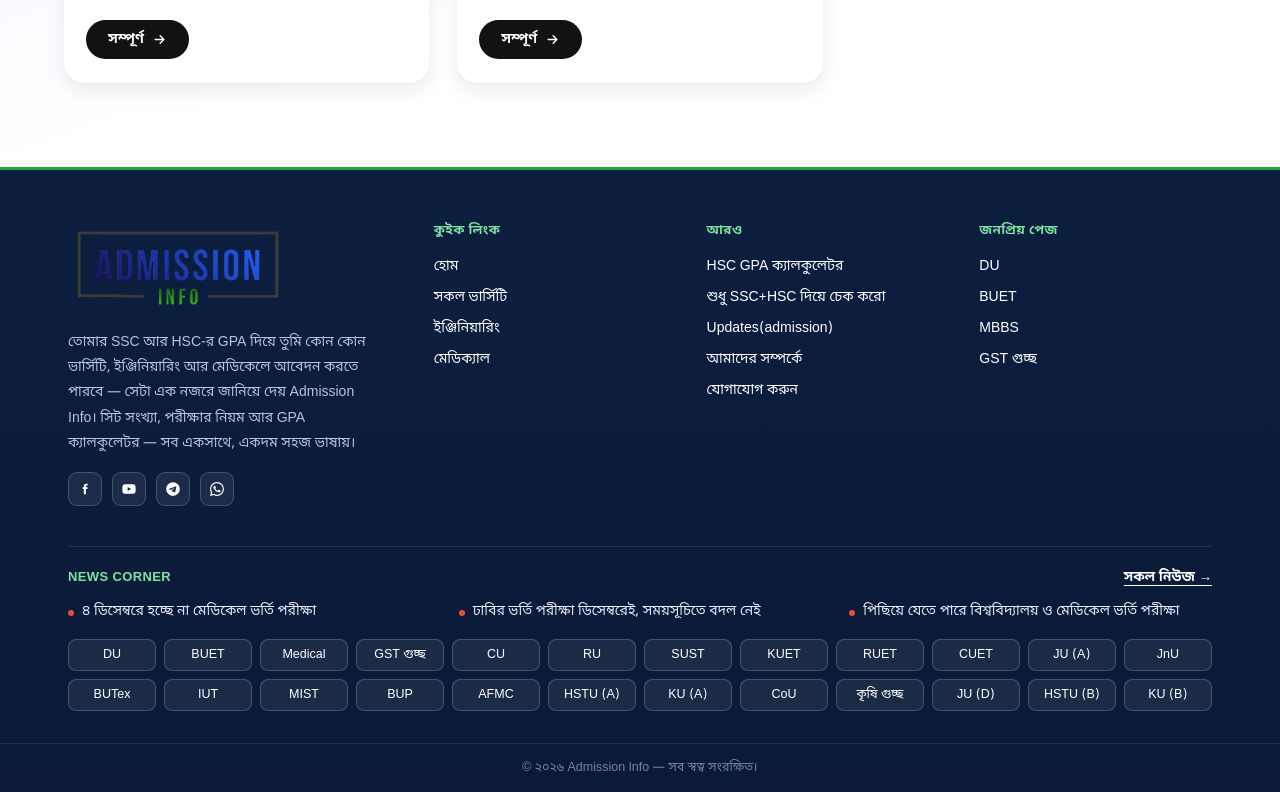
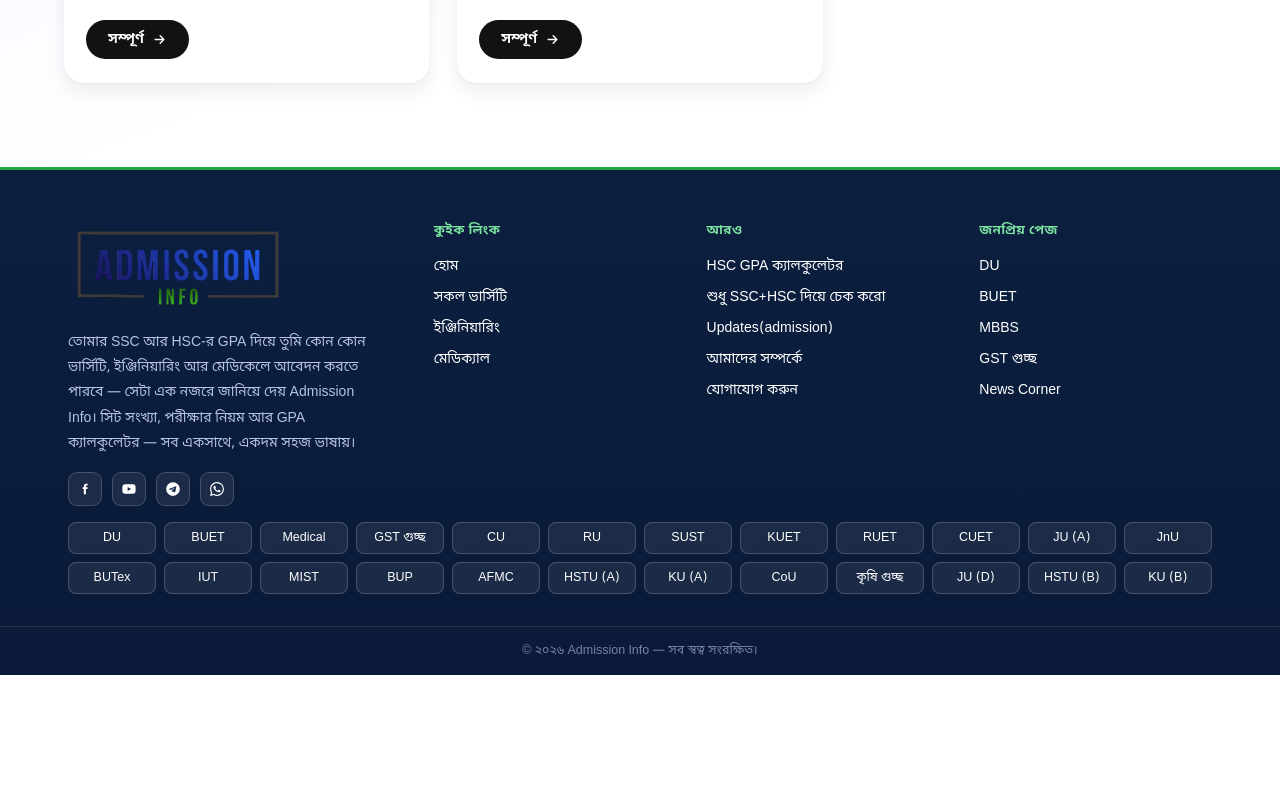
Before and after one commit to nishat-jihad/Admission-info, a Next.js app in the folder chance-hobe-ki/: page /news in a window 1280 px wide. Shown: the part 1429-2221 px from the top of the page. After the commit the page ends 2104 px from the top, so only its background shows below. Built offline with nearby package versions, Linux system fonts and the light colour scheme.

Commit message:
Update Footer.js

```diff
--- a/chance-hobe-ki/src/components/Footer.js
+++ b/chance-hobe-ki/src/components/Footer.js
@@ -2,7 +2,6 @@
 
 import Image from "next/image";
 import Link from "next/link";
-import { getLatestNews } from "@/data/news";
 
 // Single source for the icon set so the same markup can be rendered twice
 // (once for desktop placement under the logo, once for mobile placement at
@@ -92,16 +91,6 @@ function UniversityList() {
 }
 
 const FOOTER_EXTRA_CSS = `
-.footer-news{grid-column:1 / -1;border-top:1px solid rgba(255,255,255,0.1);padding-top:22px}
-.footer-news-head{display:flex;align-items:center;justify-content:space-between;gap:12px;margin-bottom:14px}
-.footer-news-head h4{font-size:13px;font-weight:700;letter-spacing:0.4px;text-transform:uppercase;color:#7ce3a0}
-.footer-news-head a{font-size:13.5px;font-weight:700;color:#fff;text-decoration:underline;text-underline-offset:4px;transition:color .15s ease}
-.footer-news-head a:hover{color:#7ce3a0}
-.footer-news-list{display:grid;grid-template-columns:repeat(3,minmax(0,1fr));gap:12px 28px}
-.footer-news-list a{position:relative;display:-webkit-box;-webkit-line-clamp:2;-webkit-box-orient:vertical;overflow:hidden;padding-left:14px;font-size:14px;line-height:1.6;color:#e7ecfb;text-decoration:none;transition:color .15s ease}
-.footer-news-list a::before{content:"";position:absolute;left:0;top:0.62em;width:6px;height:6px;border-radius:50%;background:#ef4a3c}
-.footer-news-list a:hover{color:#7ce3a0}
-@media (max-width:700px){.footer-news-list{grid-template-columns:1fr}}
 .footer-inner{grid-template-columns:1.4fr 1fr 1fr 1fr}
 .footer-uni-desktop{grid-column:1 / -1;margin-top:-24px}
 .footer-uni-mobile{display:none}
@@ -120,8 +109,6 @@ const FOOTER_EXTRA_CSS = `
 `;
 
 export default function Footer() {
-  const latestNews = getLatestNews(3);
-
   return (
     <footer className="site-footer">
       <style dangerouslySetInnerHTML={{ __html: FOOTER_EXTRA_CSS }} />
@@ -170,24 +157,8 @@ export default function Footer() {
           <Link href="/university/buet">BUET</Link>
           <Link href="/university/medical">MBBS</Link>
           <Link href="/university/gst">GST গুচ্ছ</Link>
+          <Link href="/news">News Corner</Link>
         </div>
-
-        {/* News Corner: সর্বশেষ ৩টা নিউজ + সকল নিউজ লিংক (সব পেজের footer-এ) */}
-        {latestNews.length > 0 && (
-          <div className="footer-news">
-            <div className="footer-news-head">
-              <h4>News Corner</h4>
-              <Link href="/news">সকল নিউজ →</Link>
-            </div>
-            <div className="footer-news-list">
-              {latestNews.map((n) => (
-                <Link key={n.slug} href={`/news/${n.slug}`}>
-                  {n.ticker || n.title}
-                </Link>
-              ))}
-            </div>
-          </div>
-        )}
 
         {/* Desktop: own full-width grid row under the social icons.
             Full width, all universities visible. */}
```
